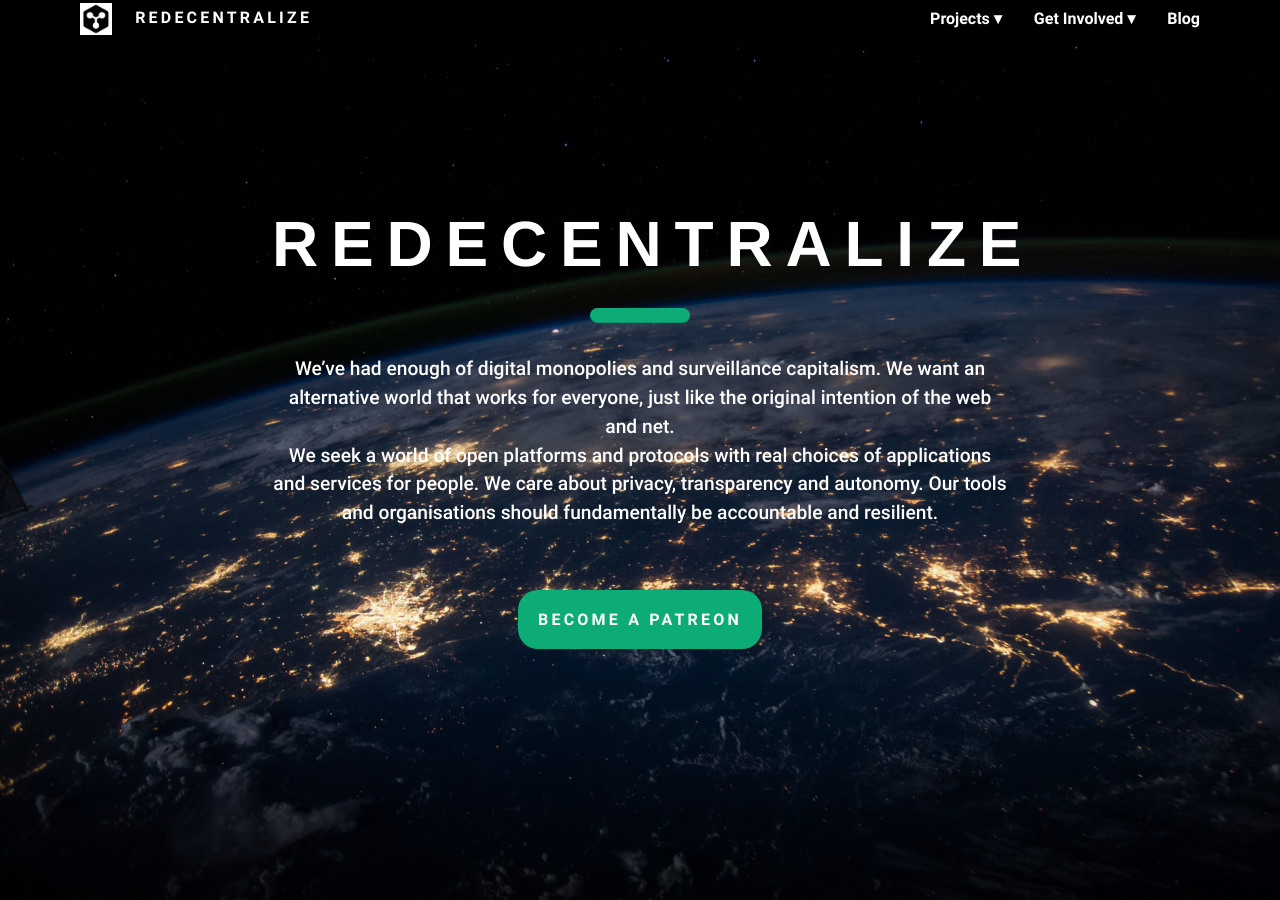
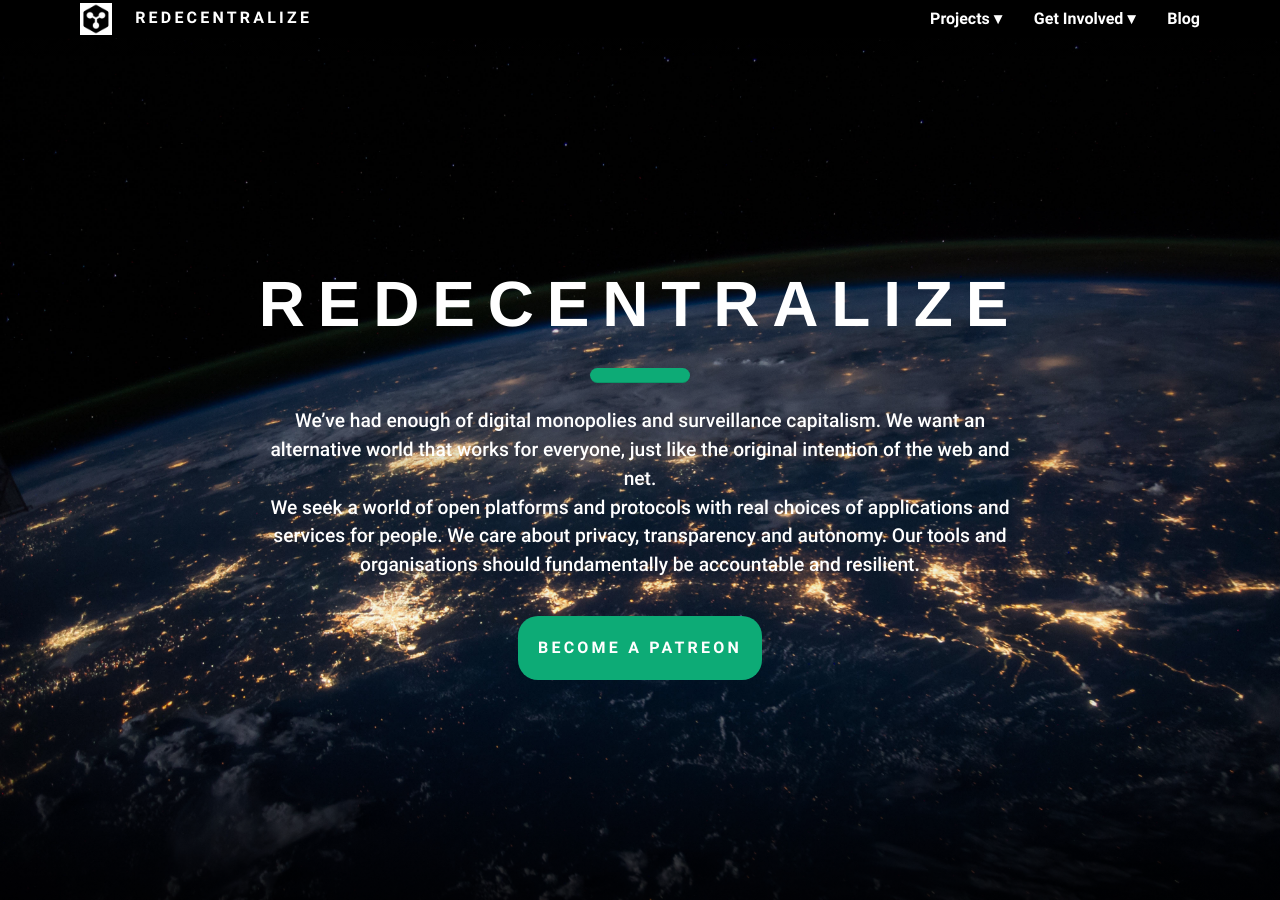
Before and after one commit to redecentralize/redecentralize-website, a Jekyll site: the page built from index.html, in a window 1280 px wide and 900 px high. Built offline with Jekyll 4.4.1, drawn with Linux system fonts in a browser that asks for light colours.

Commit message:
Some style fixes
Especially for narrow screens

```diff
--- a/assets/css/main.css
+++ b/assets/css/main.css
@@ -8,6 +8,7 @@
   margin: 0;
   font-weight: 400;
   font-family: 'Roboto', sans-serif;
+  word-wrap: break-word; /* On narrow screens, prefer a broken title over a horizontal scrollbar. */
 }
 
 a {
@@ -60,61 +61,72 @@
   text-align: center;
 }
 
-header {
-  background-repeat: no-repeat;
-  background-size: cover;
-  height: 100vh;
-  min-height: 500px;
-  display: flex;
-}
-
 .container {
   box-sizing: content-box;
-  padding: 4rem;
+  padding: 2rem;
 }
 
 .container.single-column {
-  max-width: 50rem;
+  max-width: 44rem;
 }
 
 .btn {
+  display: inline-block;
   background-color: rgb(135, 23, 121);
   color: white;
   margin-bottom: 20px;
-  font-size: .8rem;
+  font-size: 0.8rem;
   border-radius: 3px;
 }
 
 .btn-header {
+  display: inline-block;
   background-color: #0dab76;
   color: white;
   font-weight: 600;
   padding: 20px;
-  margin: 10px;
+  margin: 20px;
   border-radius: 20px;
 }
 
 .btn-news {
+  display: inline-block;
   background-color: #f00699;
   color: white;
   border-radius: 20px;
 }
 
-.mega_header {
-  padding: 2rem 1rem;
+header {
+  padding: 1rem;
+  padding-top: 80px; /* Some extra space because of the navigation bar */
   max-width: 48rem;
   margin: auto;
 }
 
-.mega_header h1 {
+header h1 {
+  margin: 0;
   font-weight: 600;
   font-size: 4.0rem;
 }
 
-.mega_header p {
+header p {
+  max-width: 48rem;
   font-weight: 500;
   font-size: 1.2rem;
   text-align: center;
+}
+
+.front-page-header {
+  max-width: none;
+  min-height: 100vh;
+  background-image: linear-gradient(to bottom, rgba(0,0,0,0.6), rgba(0,0,0,0.2), rgba(0,0,0,0.1), rgba(0,0,0,0.0), rgba(0,0,0,0.7)), url('/assets/images/nasa-unsplash.jpg');
+  background-repeat: no-repeat;
+  background-size: cover;
+  color: white;
+  display: flex;
+  flex-flow: column;
+  justify-content: center;
+  align-items: center;
 }
 
 hr {
@@ -231,7 +243,7 @@
 }
 
 @media screen and (max-width: 920px) {
-  .mega_header h1 {
+  header h1 {
     font-weight: 600;
     font-size: 2rem;
   }
--- a/conference/index.html
+++ b/conference/index.html
@@ -5,7 +5,7 @@
 ---
 
 <div class="bg-green">
-  <section class="mega_header">
+  <header>
     <h1>Redecentralize Conference 2015 <br/>Taking back the net</h1>
     <p>A weekend to learn, connect and make technology that shapes society.</p>
     <p>
@@ -15,7 +15,7 @@
         </a>
       </strong>
     </p>
-  </section>
+  </header>
 </div>
 
 <div class="bg-medium">
--- a/index.html
+++ b/index.html
@@ -4,10 +4,9 @@
 id: index
 ---
 
-<header style="background-image: linear-gradient(to bottom, rgba(0,0,0,0.6), rgba(0,0,0,0.2), rgba(0,0,0,0.1), rgba(0,0,0,0.0), rgba(0,0,0,0.7)), url('assets/images/nasa-unsplash.jpg');">
-  <section class="mega_header white">
+<header class="front-page-header">
   <h1 class="caps center">
-      Redecentralize
+    Re­decentra­lize
     <hr class="hr-greenish mx-auto"/>
   </h1>
   <p>
@@ -15,10 +14,7 @@
     <br/>
     We seek a world of open platforms and protocols with real choices of applications and services for people. We care about privacy, transparency and autonomy. Our tools and organisations should fundamentally be accountable and resilient.
   </p>
-    <div class="py4 center mb4">
   <a class="btn-header caps" href="https://www.patreon.com/bePatron?u=12764983">Become a patreon</a>
-    </div>
-  </div>
 </header>
 
 <div class="bg-medium">
```
Also changed, not shown: interviews/index.html (+5 -10 lines). Lines whose indentation alone changed are shown as unchanged.
